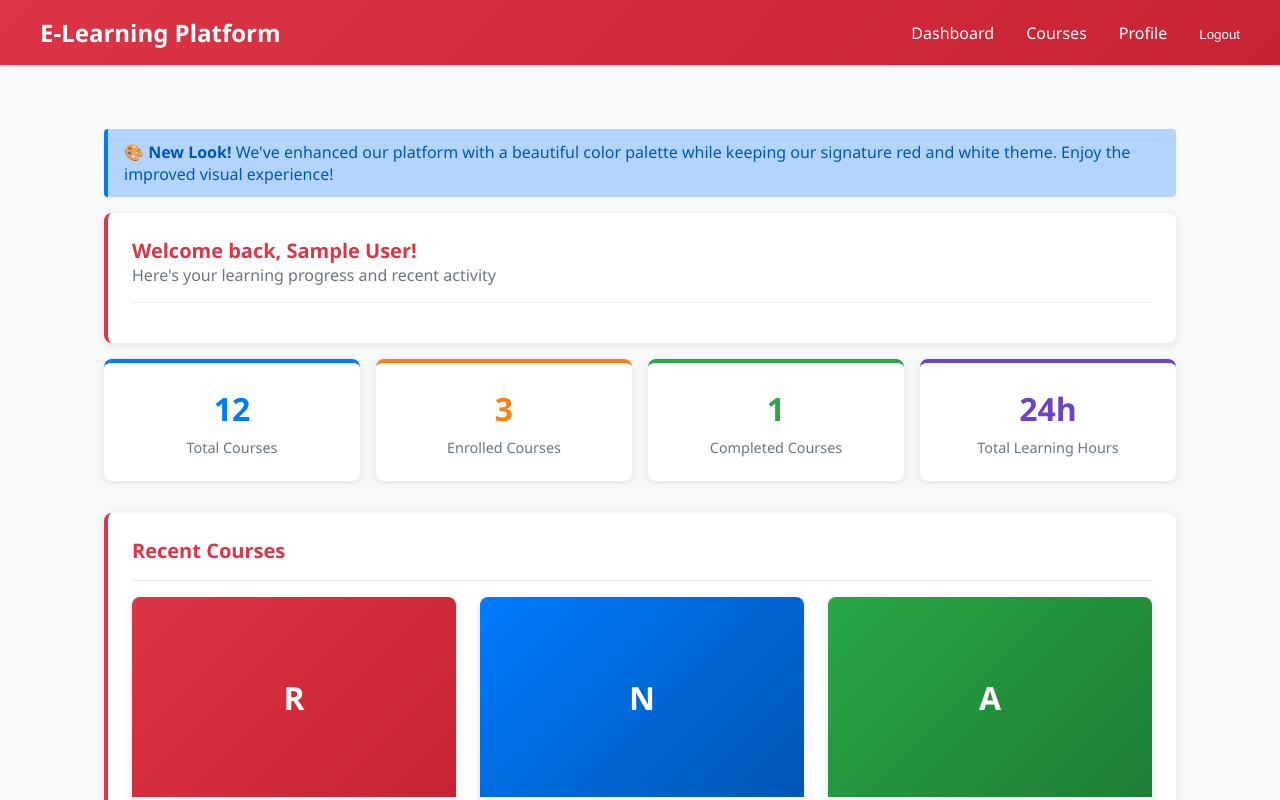
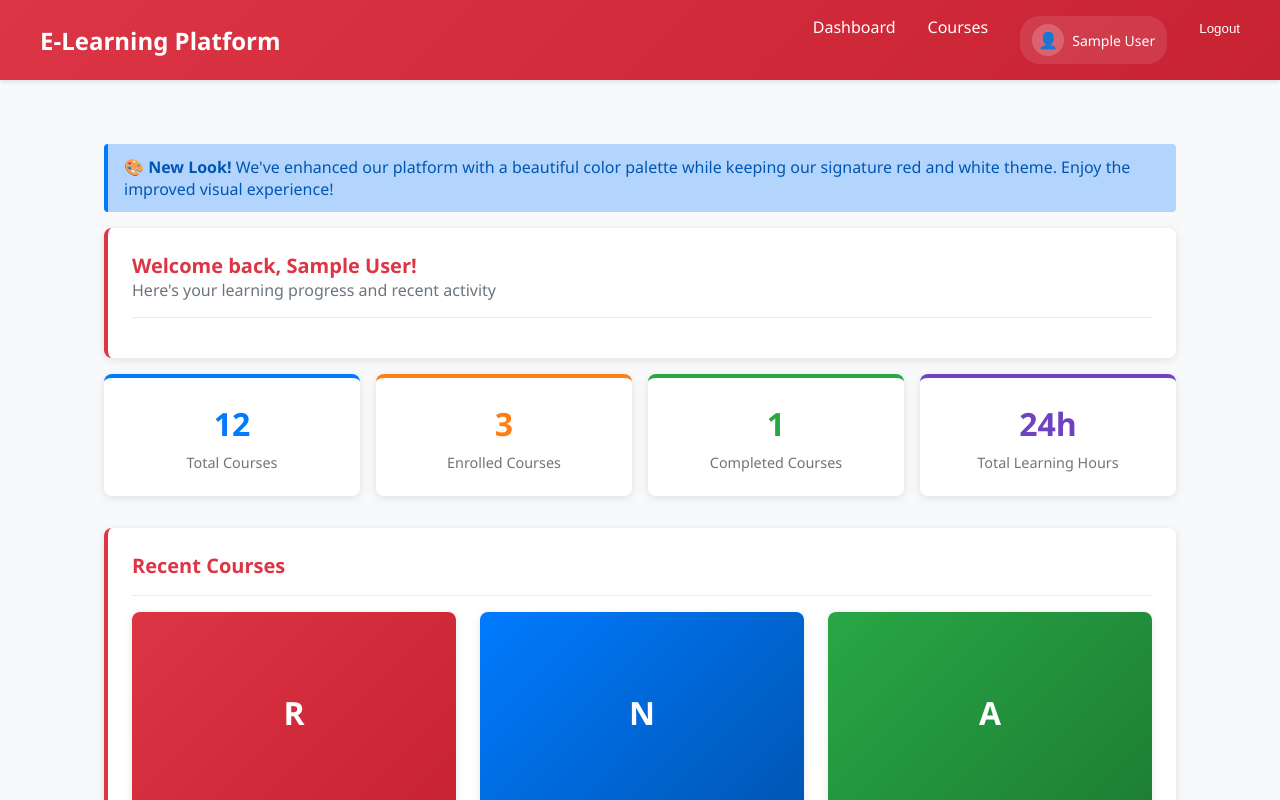
Before and after one commit to FerielDaagi/tunisair-digital-learning, a React (Create React App) app in the folder frontend/: page / in a window 1280 px wide. Shown: the top 800 px of the page. Built offline with nearby package versions, Linux system fonts and the light colour scheme; no server answers; sample sign-in values are in the browser's storage.

Commit message:
feat(profile): replace profile section with user icon and username, adjust delete account functionality

```diff
--- a/frontend/src/components/common/Navbar.js
+++ b/frontend/src/components/common/Navbar.js
@@ -3,7 +3,7 @@ import { Link, useNavigate } from 'react-router-dom';
 import { useAuth } from '../../contexts/AuthContext';
 
 const Navbar = () => {
-  const { isAuthenticated, logout } = useAuth();
+  const { isAuthenticated, logout, user } = useAuth();
   const navigate = useNavigate();
 
   const handleLogout = () => {
@@ -21,7 +21,61 @@ const Navbar = () => {
           <ul className="nav-links">
             <li><Link to="/">Dashboard</Link></li>
             <li><Link to="/courses">Courses</Link></li>
-            <li><Link to="/profile">Profile</Link></li>
+            <li>
+              <Link to="/profile" style={{
+                display: 'flex',
+                alignItems: 'center',
+                gap: '8px',
+                textDecoration: 'none',
+                color: 'white',
+                padding: '8px 12px',
+                borderRadius: '20px',
+                transition: 'all 0.3s ease',
+                backgroundColor: 'rgba(255, 255, 255, 0.1)'
+              }}
+              onMouseEnter={(e) => {
+                e.target.style.backgroundColor = 'rgba(255, 255, 255, 0.2)';
+                e.target.style.transform = 'scale(1.05)';
+              }}
+              onMouseLeave={(e) => {
+                e.target.style.backgroundColor = 'rgba(255, 255, 255, 0.1)';
+                e.target.style.transform = 'scale(1)';
+              }}
+              >
+                {user?.profile?.avatar ? (
+                  <img
+                    src={user.profile.avatar.startsWith('http')
+                      ? user.profile.avatar
+                      : `http://localhost:5000${user.profile.avatar}`}
+                    alt="Avatar"
+                    style={{
+                      width: '32px',
+                      height: '32px',
+                      borderRadius: '50%',
+                      objectFit: 'cover',
+                      border: '2px solid rgba(255, 255, 255, 0.3)'
+                    }}
+                  />
+                ) : (
+                  <div style={{
+                    width: '32px',
+                    height: '32px',
+                    borderRadius: '50%',
+                    backgroundColor: 'rgba(255, 255, 255, 0.2)',
+                    display: 'flex',
+                    alignItems: 'center',
+                    justifyContent: 'center',
+                    fontSize: '16px',
+                    color: 'white'
+                  }}>
+                    👤
+                  </div>
+                )}
+                <span style={{ fontSize: '14px', fontWeight: '500' }}>
+                  {user?.name || 'Profile'}
+                </span>
+              </Link>
+            </li>
             <li><button onClick={handleLogout} style={{ background: 'none', border: 'none', color: 'white', cursor: 'pointer' }}>Logout</button></li>
           </ul>
         ) : (
```
Also changed, not shown: 4 other files (tests, documents, lock files or other folders).
